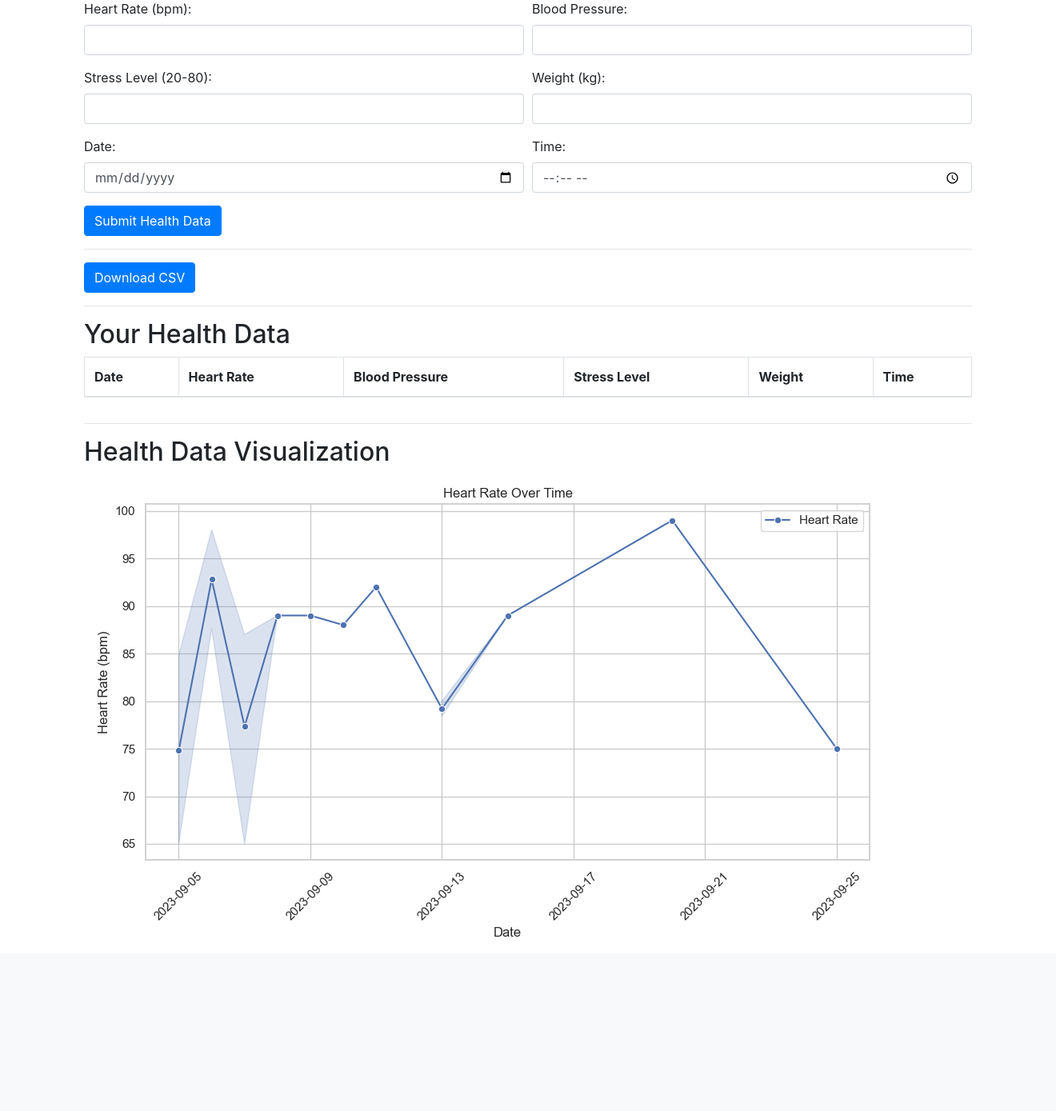
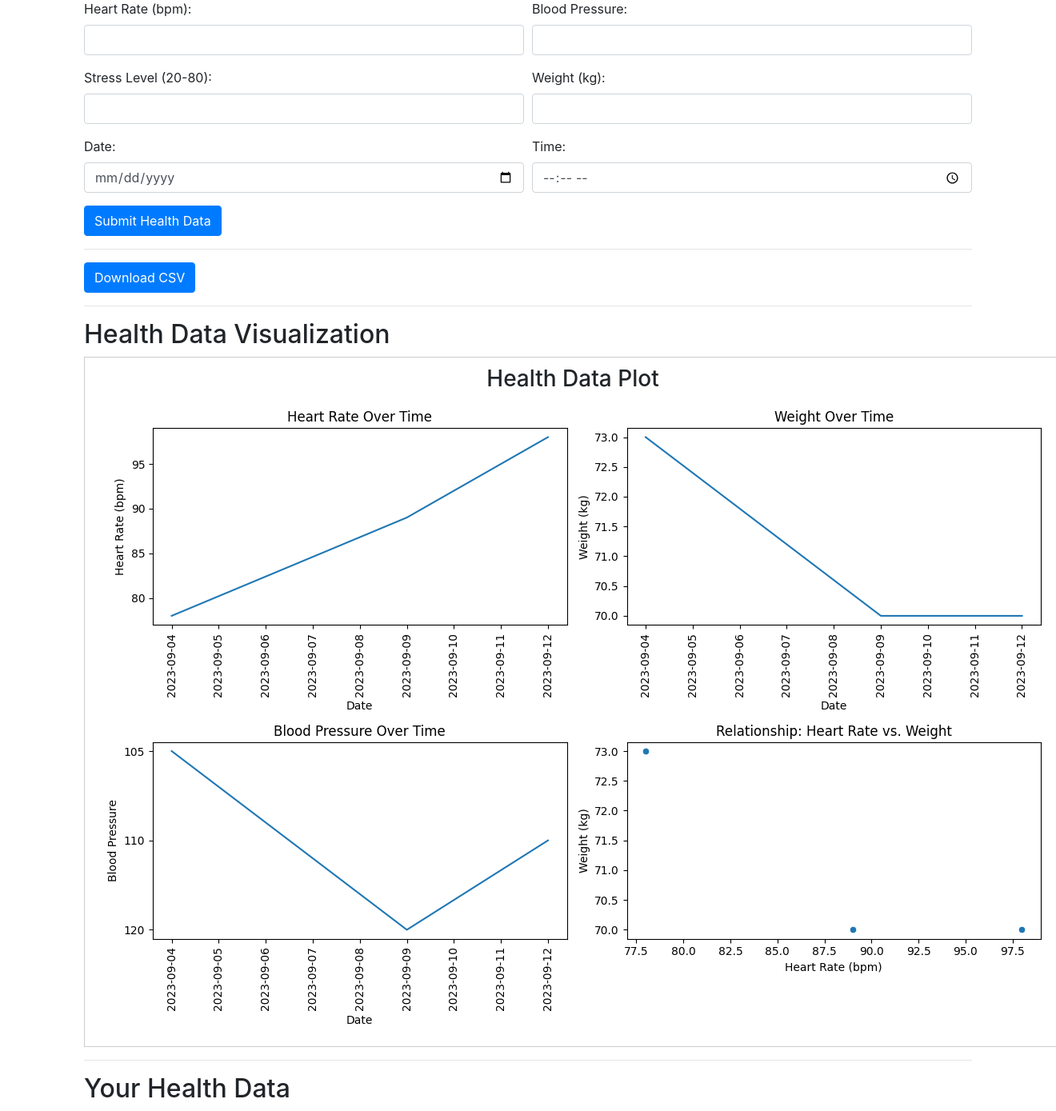
Before and after one commit to darshanrana023/HealthHub, a Flask app: template templates/dashboard.html in a window 1320 px wide. Shown: the part 257-1646 px from the top of the page at 80% size. Before the commit the page ends 1428 px from the top, so only its background shows below. Run offline with Flask 3, Linux system fonts and the light colour scheme; the template is opened without the code that fills it, so the values that code supplies are empty; some libraries are stand-ins or nearby versions.

Commit message:
Visualization Done for every columns

```diff
--- a/app.py
+++ b/app.py
@@ -1,18 +1,20 @@
 import os
 import matplotlib.pyplot as plt
 import seaborn as sns
-from flask import Flask, render_template, request, redirect, url_for, session, Response
+from flask import Flask, render_template, request, redirect, url_for, session, Response, send_from_directory
 from flask_sqlalchemy import SQLAlchemy
 from sqlalchemy.exc import IntegrityError
 import csv
 from io import StringIO
 from datetime import datetime
+from flask import make_response
+
 
 app = Flask(__name__)
 
 basedir = os.path.abspath(os.path.dirname(__file__))
 
-app.config['SQLALCHEMY_DATABASE_URI'] ='mysql://darshan029:D%40rsh%40n029@localhost:3306/healthub'
+app.config['SQLALCHEMY_DATABASE_URI'] = 'mysql://darshan029:D%40rsh%40n029@localhost:3306/healthub'
 app.config['SQLALCHEMY_TRACK_MODIFICATIONS'] = False
 app.config['SECRET_KEY'] = "my_secret_key"
 db = SQLAlchemy(app)
@@ -63,7 +65,7 @@ def register():
 
     return render_template('register.html')
 
-@app.route('/login', methods=['POST','GET'])
+@app.route('/login', methods=['POST', 'GET'])
 def login():
     if request.method == 'POST':
         email = request.form.get('email')
@@ -71,9 +73,7 @@ def login():
         user = USERS.query.filter_by(email=email, password=password).first()
         if user:
             session['email'] = email
-            return render_template('dashboard.html', user=user)
-        else:
-            return redirect(url_for('login'))
+            return redirect(url_for('dashboard'))
 
     return render_template('login.html')
 
@@ -106,7 +106,8 @@ def dashboard():
 
         plot_filename = create_health_data_plot(health_data)
 
-        return render_template('dashboard.html', user=user, health_data=health_data, plot_filename=plot_filename)
+        return render_template('dashboard.html', user=user, health_data=health_data,
+                               plot_filename=plot_filename)
 
     return redirect(url_for('login'))
 
@@ -135,20 +136,55 @@ def download_csv():
 
     return redirect(url_for('login'))
 
+@app.route('/static/<filename>')
+def serve_static(filename):
+    response = make_response(send_from_directory('static', filename))
+    response.headers['Cache-Control'] = 'no-store, no-cache, must-revalidate, max-age=0'
+    response.headers['Pragma'] = 'no-cache'
+    response.headers['Expires'] = '0'
+    return response
+
 def create_health_data_plot(health_data):
+    # Extract relevant data for the plots
     dates = [data.date for data in health_data]
     heart_rates = [data.heart_rate for data in health_data]
+    weights = [data.weight for data in health_data]
+    blood_pressures = [data.blood_pressure for data in health_data]
 
-    sns.set(style="whitegrid")
-    plt.figure(figsize=(10, 6))
-    plt.title("Heart Rate Over Time")
-    plt.xlabel("Date")
-    plt.ylabel("Heart Rate (bpm)")
-    sns.lineplot(x=dates, y=heart_rates, marker='o', label='Heart Rate')
-    plt.xticks(rotation=45)
-    plt.legend()
+    # Create subplots
+    fig, axes = plt.subplots(2, 2, figsize=(12, 8))
+
+    # Plot Heart Rate Over Time
+    axes[0, 0].set_title("Heart Rate Over Time")
+    axes[0, 0].set_xlabel("Date")
+    axes[0, 0].set_ylabel("Heart Rate (bpm)")
+    axes[0, 0].tick_params(axis='x', rotation=90)
+    sns.lineplot(x=dates, y=heart_rates, ax=axes[0, 0])
+
+    # Plot Weight Over Time
+    axes[0, 1].set_title("Weight Over Time")
+    axes[0, 1].set_xlabel("Date")
+    axes[0, 1].set_ylabel("Weight (kg)")
+    axes[0, 1].tick_params(axis='x', rotation=90)
+    sns.lineplot(x=dates, y=weights, ax=axes[0, 1])
+
+    # Plot Blood Pressure Over Time
+    axes[1, 0].set_title("Blood Pressure Over Time")
+    axes[1, 0].set_xlabel("Date")
+    axes[1, 0].set_ylabel("Blood Pressure")
+    axes[1, 0].tick_params(axis='x', rotation=90)
+    sns.lineplot(x=dates, y=blood_pressures, ax=axes[1, 0])
+
+    # Plot Relationship Between Heart Rate and Weight
+    axes[1, 1].set_title("Relationship: Heart Rate vs. Weight")
+    axes[1, 1].set_xlabel("Heart Rate (bpm)")
+    axes[1, 1].set_ylabel("Weight (kg)")
+    axes[1, 0].tick_params(axis='x', rotation=90)
+    sns.scatterplot(x=heart_rates, y=weights, ax=axes[1, 1])
+
     plt.tight_layout()
 
+    # Save the plot to a temporary file
     plot_filename = "static/temp_plot.png"
     plt.savefig(plot_filename)
 
@@ -157,7 +193,7 @@ def create_health_data_plot(health_data):
 @app.route('/logout')
 def logout():
     session.pop('email', None)
-    return render_template('login.html')
+    return redirect(url_for('login'))
 
 if __name__ == '__main__':
     with app.app_context():
--- a/templates/dashboard.html
+++ b/templates/dashboard.html
@@ -5,6 +5,21 @@
     <meta name="viewport" content="width=device-width, initial-scale=1, shrink-to-fit=no">
     <title>HealthHub Dashboard</title>
     <link rel="stylesheet" href="https://stackpath.bootstrapcdn.com/bootstrap/4.5.2/css/bootstrap.min.css">
+    <style>
+        .visualization-container {
+            display: grid;
+            grid-template-columns: repeat(2, 1fr);
+            gap: 20px;
+        }
+        .visualization {
+            border: 1px solid #ccc;
+            padding: 10px;
+            text-align: center;
+        }
+        .visualization h3 {
+            margin-top: 0;
+        }
+    </style>
 </head>
 <body>
     <nav class="navbar navbar-expand-lg navbar-light bg-light">
@@ -70,6 +85,14 @@
 </form>
 
     <hr>
+    <h2>Health Data Visualization</h2>
+    <div class="visualization-container">
+        <div class="visualization">
+            <h3>Health Data Plot</h3>
+            <img src="/static/temp_plot.png?{{ timestamp }}" alt="Health Data Plot">
+        </div>
+    </div>
+    <hr>
     <h2>Your Health Data</h2>
     <div class="table-responsive">
         <table class="table table-bordered">
@@ -98,17 +121,6 @@
         </table>
     </div>
 
-    <hr>
-    <h2>Health Data Visualization</h2>
-    <div class="row">
-        <div class="col-md-6">
-            <!-- Include your health data visualization here using an <img> tag -->
-            <img src="/static/temp_plot.png" alt="Health Data Plot">
-        </div>
-        <div class="col-md-6">
-            <!-- You can add more visualizations here if needed -->
-        </div>
-    </div>
 </div>
 
 <script src="https://code.jquery.com/jquery-3.5.1.slim.min.js"></script>
```
Also changed, not shown: static/temp_plot.png, temp_plot.png (deleted). Lines whose indentation alone changed are shown as unchanged.
